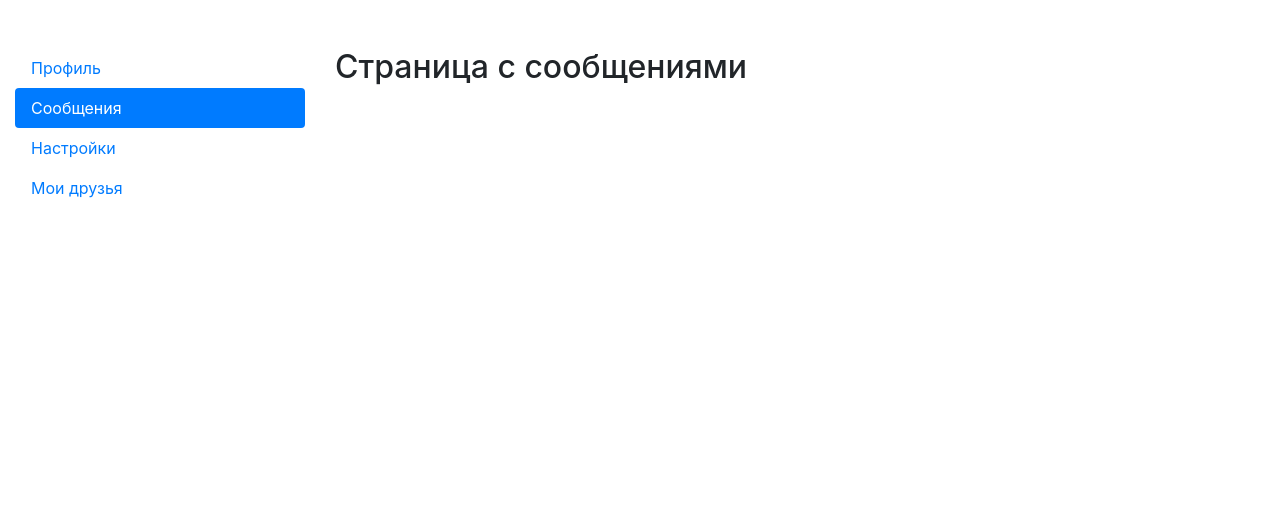
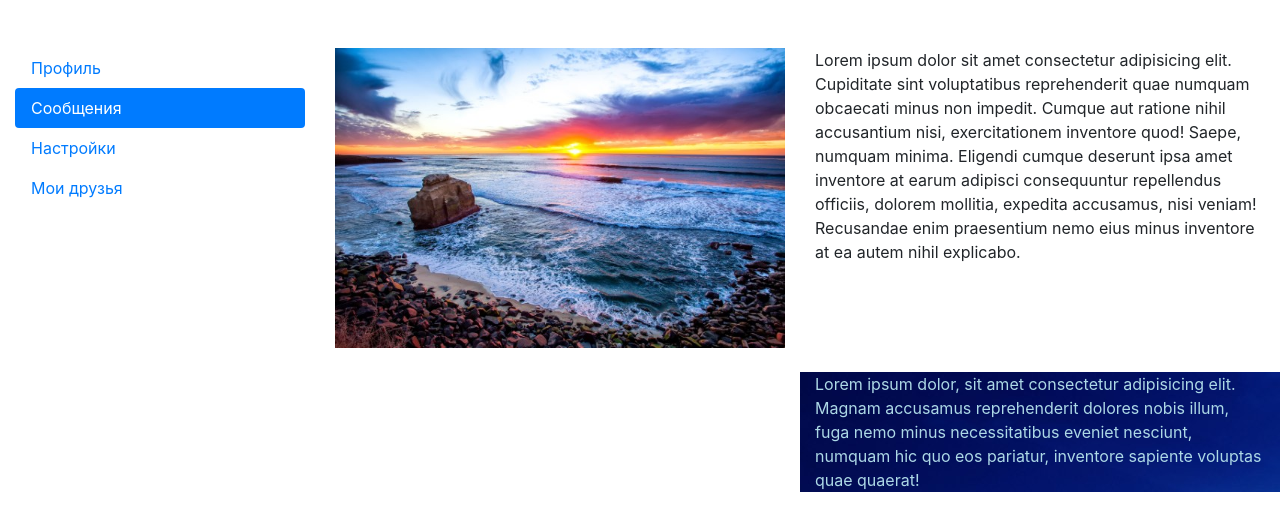
Before and after one commit to NaumovaElena/react0975, a React (Create React App) app: page /messages in a window 1280 px wide. Shown: the top 530 px of the page. Built offline with nearby package versions, Linux system fonts and the light colour scheme.

Commit message:
Messages + img

```diff
--- a/src/components/Messages.jsx
+++ b/src/components/Messages.jsx
@@ -1,4 +1,27 @@
+import pageImg from "../assets/img/sea600x400.jpg";
+import textBackground from "../assets/img/bkgr_sea.jpg";
+
 const Messages = () => {
-  return <h2> Страница с сообщениями</h2>;
+  return (
+    <>
+      <div className="row">
+        <div className="col-md-6">
+          <img src={pageImg} alt="" width={"100%"} />
+        </div>
+        <div className="col-md-6">
+          Lorem ipsum dolor sit amet consectetur adipisicing elit. Cupiditate
+          sint voluptatibus reprehenderit quae numquam obcaecati minus non
+          impedit. Cumque aut ratione nihil accusantium nisi, exercitationem
+          inventore quod! Saepe, numquam minima. Eligendi cumque deserunt ipsa
+          amet inventore at earum adipisci consequuntur repellendus officiis,
+          dolorem mollitia, expedita accusamus, nisi veniam! Recusandae enim
+          praesentium nemo eius minus inventore at ea autem nihil explicabo.
+        </div>
+      </div>
+      <div className="row mt-4">
+        <div className="col-md-6 offset-6" style={{backgroundImage: `url(${textBackground})`, color: "lightblue"}}>Lorem ipsum dolor, sit amet consectetur adipisicing elit. Magnam accusamus reprehenderit dolores nobis illum, fuga nemo minus necessitatibus eveniet nesciunt, numquam hic quo eos pariatur, inventore sapiente voluptas quae quaerat!</div>
+      </div>
+    </>
+  );
 };
  export default Messages;
```
Also changed, not shown: src/assets/img/bkgr_sea.jpg (added), src/assets/img/sea600x400.jpg (added).
